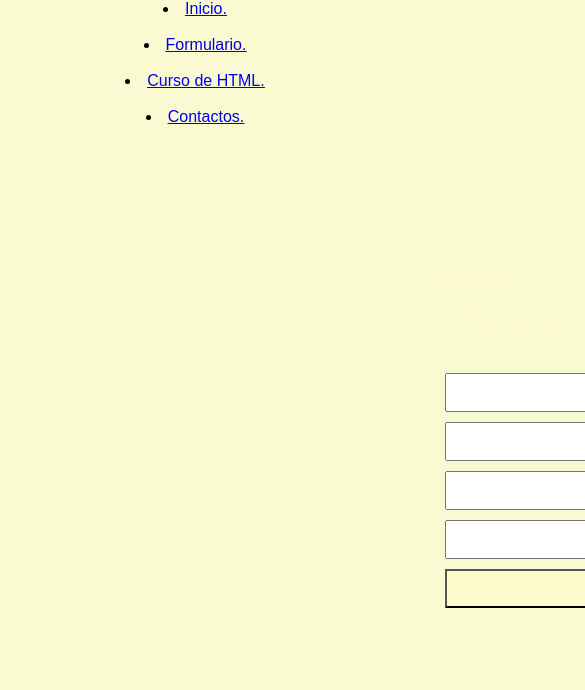
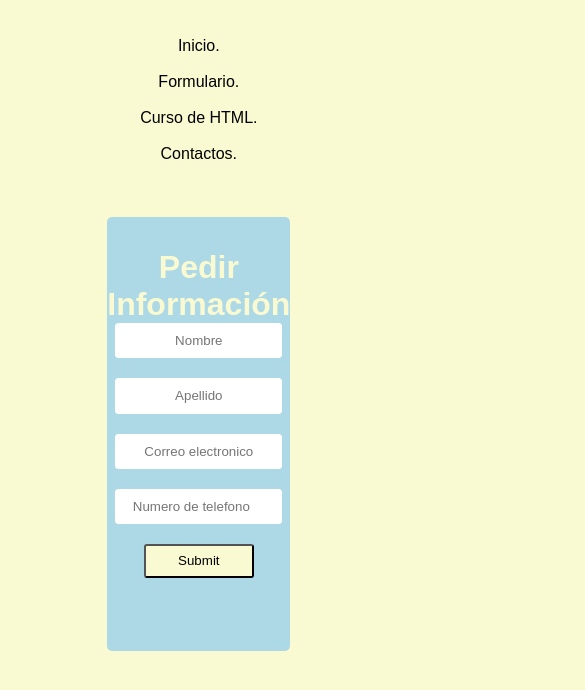
Before and after one commit to LeonardoBoniforti/LeonardoBoniforti.github.io, a plain HTML site: page Formulario Css Victor Robles/index.html in a window 390 px wide. Shown: the top 690 px of the page, 585 px wide, since content can reach past the window. Drawn offline with Linux system fonts and the light colour scheme.

Commit message:
Cambios en el HTML y el CSS.
Se hizo mas responsive y menos código espagueti.

```diff
--- a/Formulario Css Victor Robles/estilo.css
+++ b/Formulario Css Victor Robles/estilo.css
@@ -7,38 +7,66 @@
 }
 
 body {
-	background: lightgoldenrodyellow;
+	background: rgb(250, 250, 210);
 }
 
-div {
-	background: lightblue;
-	padding-top: 20px;
-	padding-bottom: 20px;
-	margin: 25%;
-	margin-top: 80px;
-	margin-right: 420px;
-	margin-left: 420px;
-}
-
-form {
-	padding: 10px;
-	margin: 10px;
-}
-
-h1 {
-	font-family: Helvetica;
-	color: lemonchiffon;
-	margin-bottom: 30px;
-}
-
-input {
-	padding: 10px;
-	margin: 5px;
-	width: 600px;
+#container {
+	width: 45%;
+	margin: auto;
+	display: grid;
+	grid-template-columns: 1fr;
+	grid-template-rows: 1fr 2fr;
 
 }
 
-input[type='submit']{
-	background: lemonchiffon;
-	width: 400px;
+.header {
+	margin: auto;
 }
+
+.list {
+	list-style: none;
+}
+
+.list a {
+	list-style: none;
+	text-decoration: none;
+	color: #000;
+}
+
+.form {
+	width: 100%;
+	padding-top: 2em;
+	padding-bottom: 2em ;
+	background: lightblue;
+	border-radius: 5px;
+	/**display: grid;
+	grid-template-rows: ;**/
+	display: grid;
+	grid-template-rows: 1fr 4fr;
+}
+
+.titulo {
+	color: rgb(250, 250, 210);
+
+}
+
+.formulario {
+	display: flex;
+	gap: 20px;
+	flex-direction: column;
+	align-items: center;
+}
+
+.input {
+	width: 90%;
+	height: 2.5em;
+	border: 1px solid #fff;
+	border-radius: 3px;
+}
+
+.submit {
+	width: 60%;
+	height: 2.5em;
+	background: rgb(250, 250, 210);
+	border-radius: 3px;
+}
--- a/Formulario Css Victor Robles/index.html
+++ b/Formulario Css Victor Robles/index.html
@@ -6,9 +6,10 @@
 	<link rel="stylesheet" type="text/css" href="estilo.css">
 </head>
 <body>
-	<header>
-   	    <nav>
-   	    	<u>
+	<div id="container">
+		<header class="header">
+   	    	<nav class="nav">
+   	    		<ul class="list">
    	    			<li>
    	    			<a href="../Diseño Web/index.html">Inicio.</a>
    	    			</li> <br>
@@ -24,15 +25,16 @@
    	    		</u>
    	    	</nav>
    		</header>
-   <div>
-   	  <form>
-   	  	 <h1>Pedir Información</h1>
-   	  	 <input type="text" name="name" placeholder="Nombre">
-   	  	 <input type="text" name="apellidos" placeholder="Apellido">
-   	  	 <input type="email" name="email" placeholder="Correo electronico">
-   	  	 <input type="number" name="number" placeholder="Numero de telefono">
-   	  	 <input type="submit" name="register">
+   		<div class="form">
+			<h1 class="titulo">Pedir Información</h1>
+   	  		<form class="formulario">
+   	  	 		<input class="input" type="text" name="name" placeholder="Nombre">
+   	  	 		<input class="input" type="text" name="apellidos" placeholder="Apellido">
+   	  	 		<input class="input" type="email" name="email" placeholder="Correo electronico">
+   	  	 		<input class="input" type="number" name="number" placeholder="Numero de telefono">
+   	  	 		<input class="submit" type="submit" name="register">
    	  		</form>
+   		</div>
 	</div>
 </body>
 </html>
```
Lines whose indentation alone changed are shown as unchanged.
